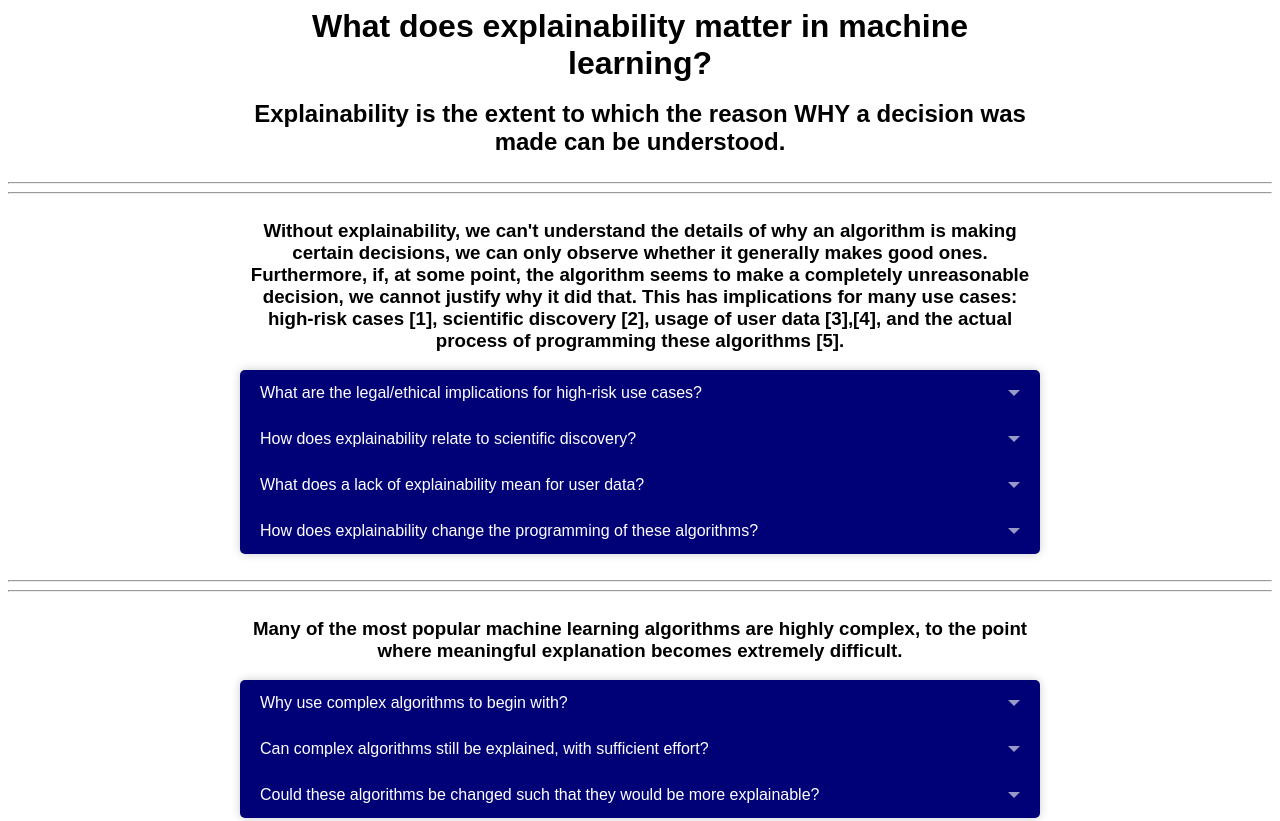
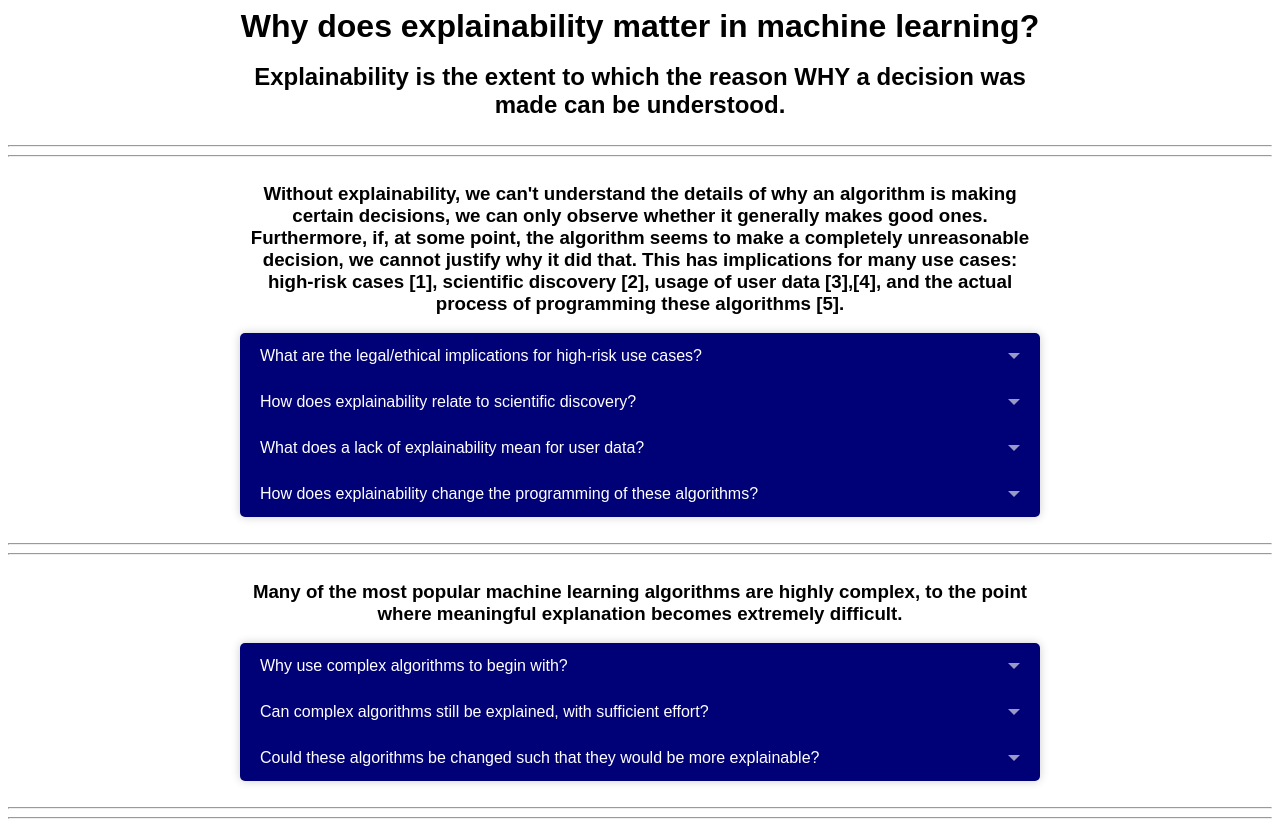
Before and after one commit to ryanhubel/whatIsExplainability, a plain HTML site: page index.html in a window 1280 px wide. Shown: the top 821 px of the page. Drawn offline with Linux system fonts and the light colour scheme.

Commit message:
Update index.html

```diff
--- a/index.html
+++ b/index.html
@@ -8,7 +8,7 @@
 </head>
 <body>
 
-<h1>What does explainability matter in machine learning?</h1>
+<h1>Why does explainability matter in machine learning?</h1>
 
 <br>
 
```
